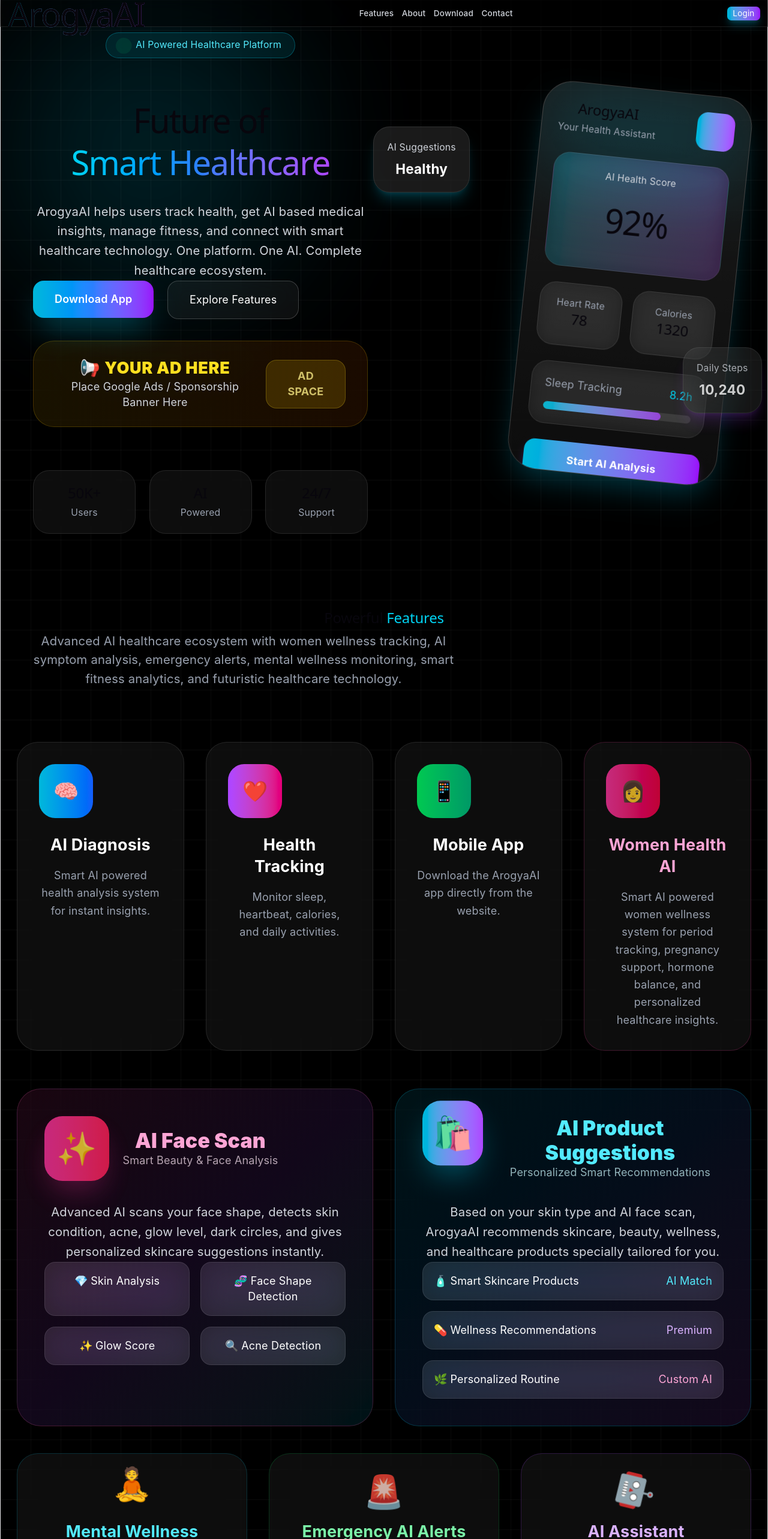
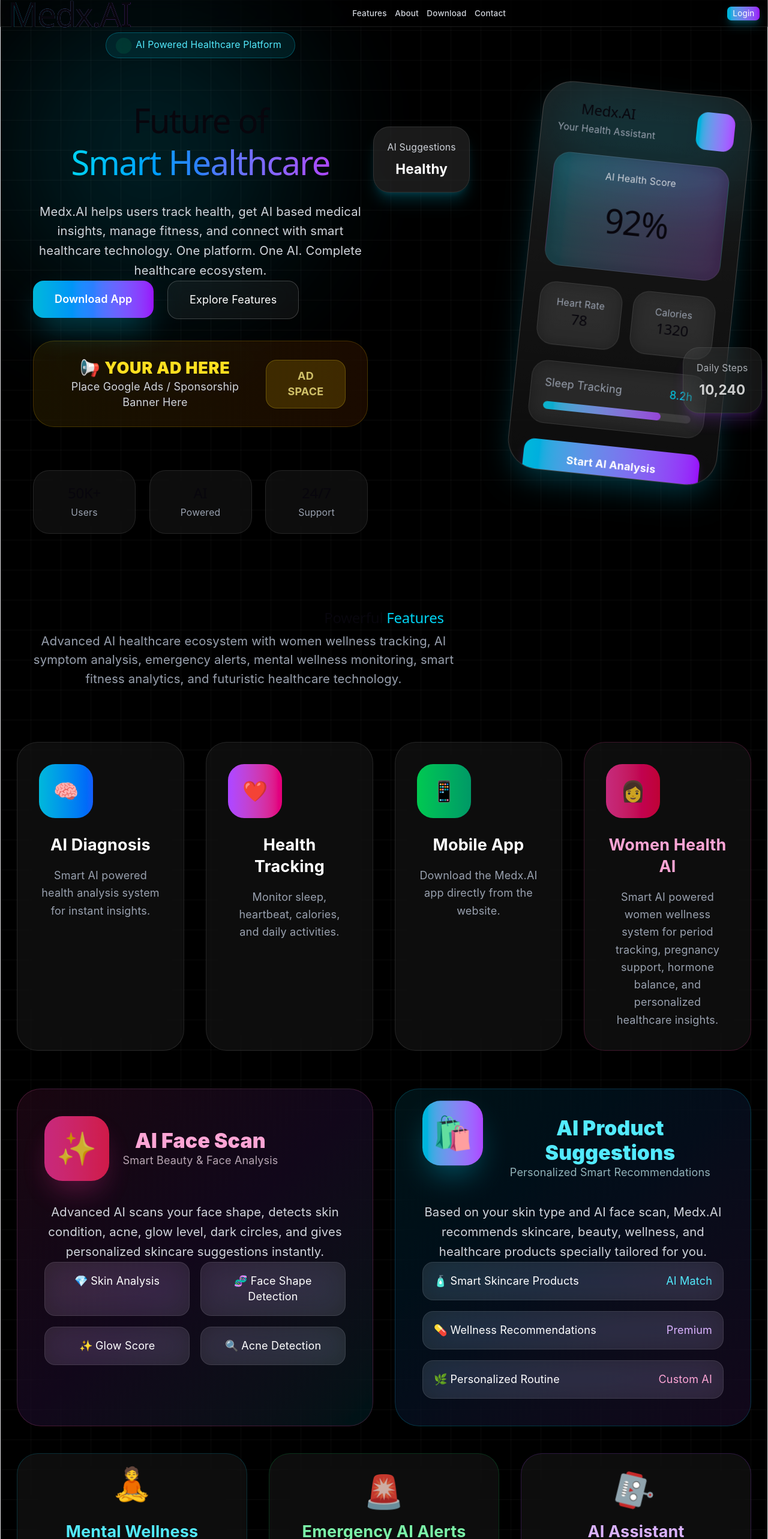
Before and after one commit to ritviikkk/Medx.AI, a React (Vite) app: page / in a window 1280 px wide. Shown: the top 2566 px of the page at 60% size. Built offline with nearby package versions, Linux system fonts and the light colour scheme.

Commit message:
Updated website name

```diff
--- a/index.html
+++ b/index.html
@@ -1,6 +1,7 @@
 <!doctype html>
 <html lang="en">
   <head>
+    <meta name="google-site-verification" content="7NZmT4NMlJjbUjapxi4YOUgkRvtIxRIdy9YbwreaAbk" />
     <meta charset="UTF-8" />
     <link rel="icon" type="image/svg+xml" href="/favicon.svg" />
     <meta name="viewport" content="width=device-width, initial-scale=1.0" />
--- a/package.json
+++ b/package.json
@@ -3,11 +3,14 @@
   "private": true,
   "version": "0.0.0",
   "type": "module",
+  "homepage": "https://ritviikkk.github.io/arogyaaiweb",
   "scripts": {
     "dev": "vite",
     "build": "vite build",
     "lint": "eslint .",
-    "preview": "vite preview"
+    "preview": "vite preview",
+    "predeploy": "npm run build",
+"deploy": "gh-pages -d dist"
   },
   "dependencies": {
     "@tailwindcss/vite": "^4.3.0",
@@ -23,6 +26,7 @@
     "eslint": "^10.3.0",
     "eslint-plugin-react-hooks": "^7.1.1",
     "eslint-plugin-react-refresh": "^0.5.2",
+    "gh-pages": "^6.3.0",
     "globals": "^17.6.0",
     "vite": "^8.0.12"
   }
--- a/src/App.jsx
+++ b/src/App.jsx
@@ -1,4 +1,4 @@
-export default function ArogyaAILandingPage() {
+export default function MedxaiLandingPage() {
   return (
     <div className="min-h-screen bg-black text-white overflow-hidden relative font-sans">
       {/* Animated Background */}
@@ -16,7 +16,7 @@
  <div className="w-full px-3 py-1 flex justify-between items-center h-10">
     {/* Logo */}
     <h1 className="text-sm font-semibold tracking-wide bg-gradient-to-r from-cyan-400 to-purple-500 text-transparent bg-clip-text">
-      ArogyaAI
+      Medx.AI
     </h1>
 
     {/* Nav Links */}
@@ -63,7 +63,7 @@
             </h1>
 
             <p className="text-gray-300 text-lg max-w-xl leading-relaxed">
-              ArogyaAI helps users track health, get AI based medical insights,
+              Medx.AI helps users track health, get AI based medical insights,
               manage fitness, and connect with smart healthcare technology.
               One platform. One AI. Complete healthcare ecosystem.
             </p>
@@ -164,7 +164,7 @@
               <div className="p-6 space-y-6 relative z-10">
                 <div className="flex justify-between items-center">
                   <div>
-                    <h2 className="text-2xl font-bold">ArogyaAI</h2>
+                    <h2 className="text-2xl font-bold">Medx.AI</h2>
                     <p className="text-gray-400 text-sm">Your Health Assistant</p>
                   </div>
 
@@ -258,7 +258,7 @@
               </div>
               <h3 className="text-2xl font-bold mb-4">Mobile App</h3>
               <p className="text-gray-400 leading-relaxed">
-                Download the ArogyaAI app directly from the website.
+                Download the Medx.AI app directly from the website.
               </p>
             </div>
                       <div className="group p-8 rounded-[35px] bg-white/5 border border-pink-500/20 backdrop-blur-2xl hover:-translate-y-3 transition-all duration-1000 hover:shadow-2xl hover:shadow-pink-500/20 relative overflow-hidden">
@@ -339,7 +339,7 @@
                 </div>
 
                 <p className="text-gray-300 text-lg leading-relaxed mb-8">
-                  Based on your skin type and AI face scan, ArogyaAI recommends skincare, beauty, wellness, and healthcare products specially tailored for you.
+                  Based on your skin type and AI face scan, Medx.AI recommends skincare, beauty, wellness, and healthcare products specially tailored for you.
                 </p>
 
                 <div className="space-y-4">
@@ -404,7 +404,7 @@
             </h2>
 
             <p className="text-gray-300 text-lg leading-relaxed mb-10">
-              ArogyaAI combines artificial intelligence with healthcare innovation to create a futuristic medical ecosystem for everyone.
+              Medx.AI combines artificial intelligence with healthcare innovation to create a futuristic medical ecosystem for everyone.
             </p>
 
             <div className="space-y-5">
@@ -440,7 +440,7 @@
       <section id="download" className="relative z-10 py-28 px-6">
         <div className="max-w-full   rounded-[50px] p-12 border border-white/10 bg-gradient-to-r from-cyan-500/10 to-purple-500/10 backdrop-blur-3xl text-center shadow-2xl shadow-cyan-500/20">
           <h2 className="text-5xl font-black mb-6">
-            Download <span className="text-cyan-400">ArogyaAI</span>
+            Download <span className="text-cyan-400">Medx.AI</span>
           </h2>
 
           <p className="text-gray-300 text-lg max-w-2xl   leading-relaxed">
@@ -527,7 +527,7 @@
         <div className="max-w-full   px-6 flex flex-col md:flex-row justify-between items-center gap-6">
           <div>
             <h2 className="text-3xl font-bold bg-gradient-to-r from-cyan-400 to-purple-500 text-transparent bg-clip-text">
-              ArogyaAI
+              Medx.AI
             </h2>
             <p className="text-gray-500 mt-2">Next Generation AI Healthcare Platform</p>
           </div>
--- a/vite.config.js
+++ b/vite.config.js
@@ -3,5 +3,6 @@
 import tailwindcss from '@tailwindcss/vite'
 
 export default defineConfig({
+  base: '/arogyaaiweb/',
   plugins: [react(), tailwindcss()],
 })
```
Also changed, not shown: public/robots.txt (added), 2 other files (tests, documents, lock files or other folders).
